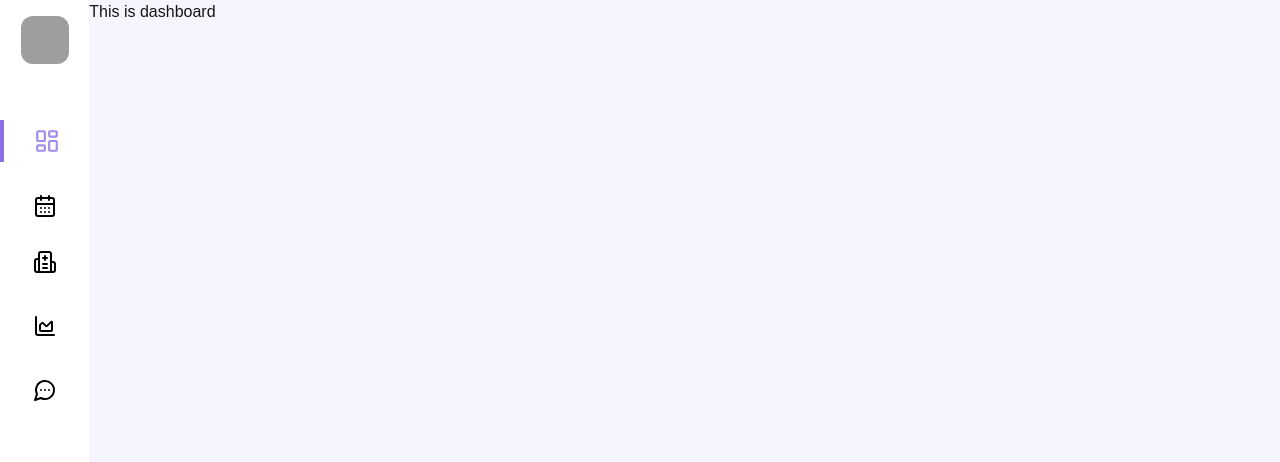
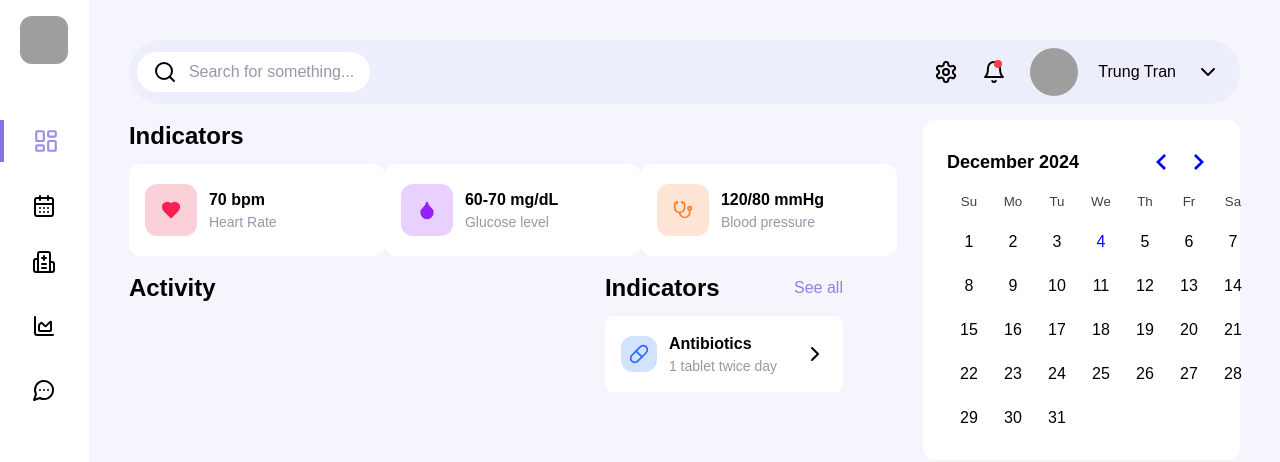
Before and after one commit to Apollosuny/healthcare-system-fe, a Next.js app: page /dashboard in a window 1280 px wide. Shown: the top 462 px of the page. Built offline with nearby package versions, Linux system fonts and the light colour scheme; grey boxes are pictures that could not be loaded.

Commit message:
feat: update UI dashboard

```diff
--- a/package.json
+++ b/package.json
@@ -9,13 +9,16 @@
     "lint": "next lint"
   },
   "dependencies": {
+    "apexcharts": "^4.2.0",
     "axios": "^1.7.9",
     "axios-hooks": "^5.0.2",
     "classnames": "^2.5.1",
+    "date-fns": "^4.1.0",
     "eventemitter3": "^5.0.1",
     "lucide-react": "^0.462.0",
     "next": "15.0.3",
     "react": "19.0.0-rc-66855b96-20241106",
+    "react-day-picker": "^9.4.2",
     "react-dom": "19.0.0-rc-66855b96-20241106"
   },
   "devDependencies": {
--- a/src/clients/dashboard/index.tsx
+++ b/src/clients/dashboard/index.tsx
@@ -1,7 +1,39 @@
 'use client';
 
+import Activity from '@/components/dashboard/activity';
+import Indicators from '@/components/dashboard/indicators';
+import Treatment from '@/components/dashboard/treatment';
+import { useState } from 'react';
+import { DayPicker } from 'react-day-picker';
+import 'react-day-picker/dist/style.css';
+
 const Dashboard: React.FC = () => {
-  return <div className='w-full'>This is dashboard</div>;
+  const [selected, setSelected] = useState<Date>();
+  return (
+    <div className='mt-4'>
+      <div className='grid grid-cols-3 gap-20'>
+        <div className='col-span-2'>
+          <Indicators />
+          <div className='grid grid-cols-3 mt-4'>
+            <div className='col-span-2'>
+              <Activity />
+            </div>
+            <div className=''>
+              <Treatment />
+            </div>
+          </div>
+        </div>
+        <div className='bg-white px-6 py-5 rounded-xl'>
+          <DayPicker
+            mode='single'
+            selected={selected}
+            onSelect={setSelected}
+            className='!text-black'
+          />
+        </div>
+      </div>
+    </div>
+  );
 };
 
 export default Dashboard;
--- /dev/null
+++ b/src/components/dashboard/activity.tsx
@@ -0,0 +1,9 @@
+const Activity: React.FC = () => {
+  return (
+    <div className=''>
+      <h2 className='text-2xl font-semibold text-black'>Activity</h2>
+    </div>
+  );
+};
+
+export default Activity;
--- /dev/null
+++ b/src/components/dashboard/indicators.tsx
@@ -0,0 +1,50 @@
+import { Droplet, Heart, Stethoscope } from 'lucide-react';
+
+const Indicators: React.FC = () => {
+  return (
+    <div className=''>
+      <h2 className='text-2xl font-semibold text-black'>Indicators</h2>
+      <div className='flex items-center justify-between mt-3'>
+        <div className='min-w-64 rounded-xl bg-white px-4 py-5 flex items-center gap-3'>
+          <div className='p-4 rounded-xl bg-[#fad1d9]'>
+            <Heart size={20} stroke='#fc1f51' fill='#fc1f51' />
+          </div>
+          <div className='flex flex-col justify-center items-start'>
+            <span className='text-base font-semibold text-black'>70 bpm</span>
+            <span className='text-sm font-normal text-[#9797aa]'>
+              Heart Rate
+            </span>
+          </div>
+        </div>
+        <div className='min-w-64 rounded-xl bg-white px-4 py-5 flex items-center gap-3'>
+          <div className='p-4 rounded-xl bg-[#e9d1ff]'>
+            <Droplet size={20} stroke='#971ffc' fill='#971ffc' />
+          </div>
+          <div className='flex flex-col justify-center items-start'>
+            <span className='text-base font-semibold text-black'>
+              60-70 mg/dL
+            </span>
+            <span className='text-sm font-normal text-[#9797aa]'>
+              Glucose level
+            </span>
+          </div>
+        </div>
+        <div className='min-w-64 rounded-xl bg-white px-4 py-5 flex items-center gap-3'>
+          <div className='p-4 rounded-xl bg-[#ffe5d5]'>
+            <Stethoscope size={20} stroke='#fe7c23' />
+          </div>
+          <div className='flex flex-col justify-center items-start'>
+            <span className='text-base font-semibold text-black'>
+              120/80 mmHg
+            </span>
+            <span className='text-sm font-normal text-[#9797aa]'>
+              Blood pressure
+            </span>
+          </div>
+        </div>
+      </div>
+    </div>
+  );
+};
+
+export default Indicators;
--- /dev/null
+++ b/src/components/dashboard/treatment.tsx
@@ -0,0 +1,32 @@
+import { ChevronRight, Pill } from 'lucide-react';
+
+const Treatment: React.FC = () => {
+  return (
+    <div className=''>
+      <div className='flex items-center justify-between mb-3'>
+        <h2 className='text-2xl font-semibold text-black'>Indicators</h2>
+        <span className='text-[#937ee8] text-base font-medium'>See all</span>
+      </div>
+      <div className='flex flex-col items-center justify-center'>
+        <div className='p-4 bg-white rounded-lg flex items-center justify-between w-full'>
+          <div className='flex items-center gap-3'>
+            <div className='p-2 rounded-xl bg-[#d3e3ff]'>
+              <Pill size={20} stroke='#236bfe' />
+            </div>
+            <div className='flex flex-col justify-center items-start'>
+              <span className='text-base font-semibold text-black'>
+                Antibiotics
+              </span>
+              <span className='text-sm font-normal text-[#9797aa]'>
+                1 tablet twice day
+              </span>
+            </div>
+          </div>
+          <ChevronRight size={24} stroke='black' />
+        </div>
+      </div>
+    </div>
+  );
+};
+
+export default Treatment;
--- /dev/null
+++ b/src/components/header/index.tsx
@@ -0,0 +1,37 @@
+import { Bell, ChevronDown, Search, Settings } from 'lucide-react';
+import Image from 'next/image';
+
+const Header: React.FC = () => {
+  return (
+    <div className='bg-[#edeefb] p-2 rounded-full flex items-center justify-between'>
+      <div className='flex items-center gap-3 px-4 py-2 rounded-full bg-white'>
+        <Search size={24} stroke='black' />
+        <span className='text-base font-medium text-[#9797aa]'>
+          Search for something...
+        </span>
+      </div>
+      <div className='flex items-center gap-6 mr-3'>
+        <div className=''>
+          <Settings size={24} stroke='black' />
+        </div>
+        <div className='relative flex items-center justify-center'>
+          <Bell size={24} stroke='black' />
+          <div className='absolute top-0 right-1 w-2 h-2 bg-red-500 rounded-full' />
+        </div>
+        <div className='flex items-center justify-center gap-5'>
+          <Image
+            src='https://images.pexels.com/photos/29713880/pexels-photo-29713880/free-photo-of-profile-of-a-beagle-relaxing-in-sunlight-indoors.jpeg?auto=compress&cs=tinysrgb&w=1260&h=750&dpr=1'
+            alt='Avatar'
+            width={48}
+            height={48}
+            className='rounded-full w-12 h-12 object-cover'
+          />
+          <p className='text-base font-medium text-black'>Trung Tran</p>
+          <ChevronDown size={24} stroke='black' />
+        </div>
+      </div>
+    </div>
+  );
+};
+
+export default Header;
--- a/src/components/layout/index.tsx
+++ b/src/components/layout/index.tsx
@@ -1,3 +1,4 @@
+import Header from '../header';
 import Sidebar from '../sidebar';
 
 type Props = {
@@ -10,7 +11,10 @@ const Layout: React.FC<Props> = ({ children }) => {
       <div className='h-screen w-24'>
         <Sidebar />
       </div>
-      <div className='h-[200vh] bg-[#f5f5fd] w-full'>{children}</div>
+      <div className='bg-[#f5f5fd] w-full p-10'>
+        <Header />
+        {children}
+      </div>
     </div>
   );
 };
```
Also changed, not shown: 1 other file (tests, documents, lock files or other folders).
